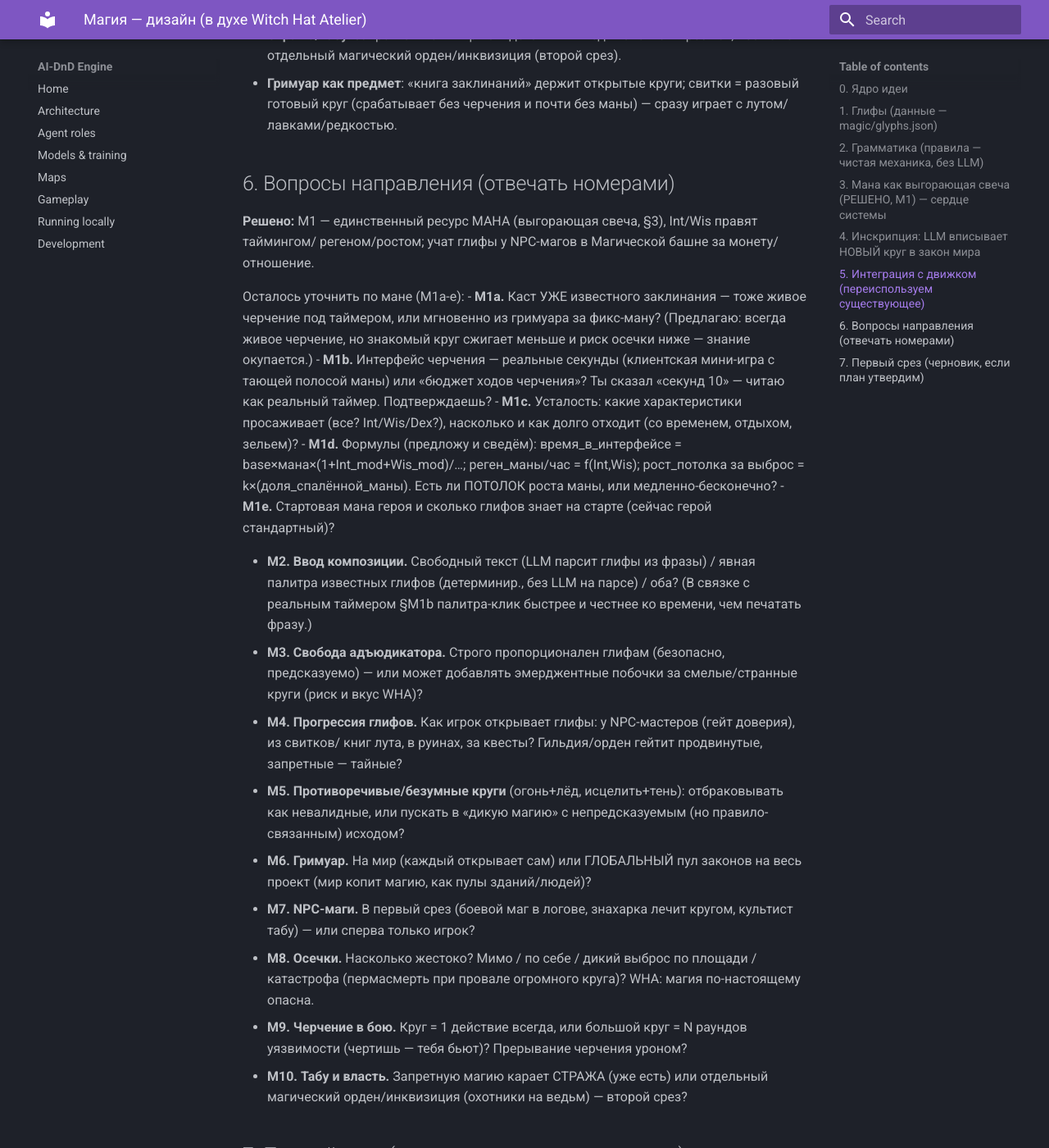
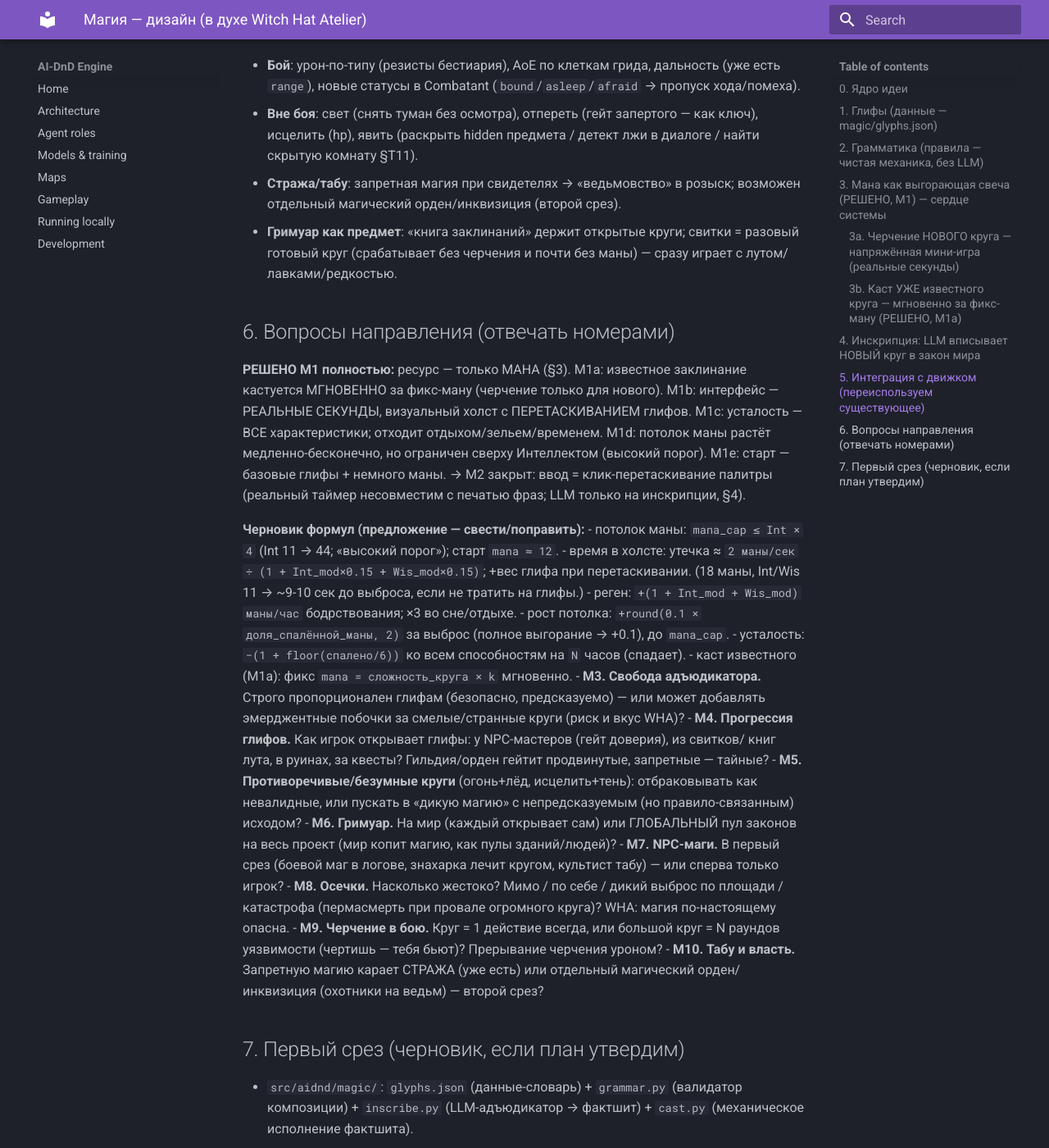
Before and after one commit to illaitar/ai-dnd, an MkDocs documentation site: the page built from docs/MAGIC.md, in a window 1280 px wide and 1400 px high, scrolled down 3544 px. Shown: the whole window at 82% size. Built offline with MkDocs 1.6.1 and Material for MkDocs 9.7.7, drawn with Linux system fonts in a browser that asks for light colours; some of the changed text lies outside the part shown.

Commit message:
docs(magic): М1a-e решены — два режима (живое черчение drag-drop / мгновенный каст), усталость всех статов, потолок маны от Int, старт с базовыми глифами; черновик формул

```diff
--- a/docs/MAGIC.md
+++ b/docs/MAGIC.md
@@ -75,29 +75,35 @@
 
 ## 3. Мана как выгорающая свеча (РЕШЕНО, М1) — сердце системы
 
-Единственный ресурс — **МАНА** (число с дробью, напр. 18.05). Ни чернил, ни слотов. Черчение =
-напряжённая мини-игра под давлением: пока ты в интерфейсе создания заклинаний, мана ГОРИТ.
+Единственный ресурс — **МАНА** (число с дробью, напр. 18.05). Ни чернил, ни слотов.
+**ДВА режима:**
 
-- **Вход в интерфейс черчения** запускает утечку маны в реальном времени. Сколько ты в нём
-  продержишься = f(мана, Интеллект, Мудрость): ~18 маны ≈ ~10 секунд базово; Int/Wis замедляют
-  выгорание и обостряют фокус.
-- **Каждый нанесённый глиф стоит маны** (по весу глифа) — сверх временной утечки. Сложный круг
-  сжигает ману стремительно. Известный (выученный) глиф стоит меньше — практика окупается.
-- **Выброс** — когда мана иссякла (или ты сам завершил круг). Успел замкнуть валидный круг →
-  заклинание срабатывает (§4-5). Не успел → круг впустую.
-- **Усталость после выброса**: штраф к характеристикам, тем тяжелее, чем БОЛЬШЕ маны спалил
-  (пере­напрягся). Временно, отходит со временем/отдыхом.
-- **Рост от выжигания**: каждое серьёзное выгорание чуть поднимает ПОТОЛОК маны (18 → 18.05) —
-  магия как мышца, растёт через надрыв. Прогрессия без уровней.
-- **Восстановление маны — небыстрое**, скорость зависит от характеристик (Int/Wis). Отдых/сон
-  ускоряет.
+### 3a. Черчение НОВОГО круга — напряжённая мини-игра (реальные секунды)
+Полноэкранный интерфейс: **визуальный холст, глифы перетаскиваешь в круг** (drag-and-drop).
+Пока ты в нём — **мана ГОРИТ в реальном времени**:
+- Вход запускает утечку маны в реальных секундах. Сколько продержишься = f(мана, Int, Wis):
+  ~18 маны ≈ ~10 секунд базово; Int/Wis замедляют выгорание и обостряют фокус.
+- Каждый перетащенный глиф ест ману по своему весу — сверх временной утечки. Сложный круг
+  сжигает стремительно; выученный глиф дешевле.
+- **Выброс** — мана иссякла (или сам замкнул круг). Успел собрать валидный круг → заклинание
+  срабатывает И вписывается в гримуар (§4). Не успел → впустую.
+- **Усталость после выброса — ВСЕ характеристики** просаживаются (тем сильнее, чем больше маны
+  спалил). Отходит: отдыхом / зельем / временем.
+- **Рост потолка от выжигания**: каждое серьёзное выгорание чуть поднимает ПОТОЛОК маны
+  (18 → 18.05). Медленно-бесконечно, НО **сверху ограничено Интеллектом** (потолок ≤ Int×K,
+  порог высокий) — магия растёт через надрыв, но ум задаёт предел.
+- Реген маны — небыстрый, скорость от Int/Wis; отдых/сон ускоряет.
 
-Так «стоимость» и «риск» — одно: мана есть и лимит мощности, и таймер, и источник усталости.
-Игрок вечно балансирует «успею ли начертить задуманное, пока не выгорел».
+### 3b. Каст УЖЕ известного круга — мгновенно за фикс-ману (РЕШЕНО, М1a)
+Заклинание из гримуара кастуется СРАЗУ, без черчения и таймера, за фиксированную ману (по его
+сложности). Живой холст — только для СОЗДАНИЯ/эксперимента; исполнение освоенного — быстрое.
+Так знание окупается: намучился один раз, дальше бьёшь мгновенно.
 
-**Мастерство/осечки** поверх этого: бросок Int против сложности круга (сумма весов + размер).
-Провал — руку повело: эффект мимо/по себе/дикий выброс. Знание глифа снижает сложность (М8 —
-насколько жестоки осечки, ещё решаем).
+**Старт героя (РЕШЕНО, М1e):** пара базовых глифов + немного маны — чтобы сразу собрать
+что-то простое; остальному учиться у магов в башне.
+
+**Мастерство/осечки** поверх черчения: бросок Int против сложности круга (сумма весов + размер);
+провал — руку повело (мимо/по себе/дикий выброс). Знание глифа снижает сложность (М8 — жёсткость).
 
 ## 4. Инскрипция: LLM вписывает НОВЫЙ круг в закон мира
 
@@ -129,25 +135,23 @@
 
 ## 6. Вопросы направления (отвечать номерами)
 
-**Решено:** М1 — единственный ресурс МАНА (выгорающая свеча, §3), Int/Wis правят таймингом/
-регеном/ростом; учат глифы у NPC-магов в Магической башне за монету/отношение.
+**РЕШЕНО М1 полностью:** ресурс — только МАНА (§3). М1a: известное заклинание кастуется
+МГНОВЕННО за фикс-ману (черчение только для нового). М1b: интерфейс — РЕАЛЬНЫЕ СЕКУНДЫ,
+визуальный холст с ПЕРЕТАСКИВАНИЕМ глифов. М1c: усталость — ВСЕ характеристики; отходит
+отдыхом/зельем/временем. М1d: потолок маны растёт медленно-бесконечно, но ограничен сверху
+Интеллектом (высокий порог). М1e: старт — базовые глифы + немного маны. → М2 закрыт: ввод =
+клик-перетаскивание палитры (реальный таймер несовместим с печатью фраз; LLM только на
+инскрипции, §4).
 
-Осталось уточнить по мане (М1a-e):
-- **М1a.** Каст УЖЕ известного заклинания — тоже живое черчение под таймером, или мгновенно из
-  гримуара за фикс-ману? (Предлагаю: всегда живое черчение, но знакомый круг сжигает меньше и
-  риск осечки ниже — знание окупается.)
-- **М1b.** Интерфейс черчения — реальные секунды (клиентская мини-игра с тающей полосой маны) или
-  «бюджет ходов черчения»? Ты сказал «секунд 10» — читаю как реальный таймер. Подтверждаешь?
-- **М1c.** Усталость: какие характеристики просаживает (все? Int/Wis/Dex?), насколько и как долго
-  отходит (со временем, отдыхом, зельем)?
-- **М1d.** Формулы (предложу и сведём): время_в_интерфейсе = base×мана×(1+Int_mod+Wis_mod)/…;
-  реген_маны/час = f(Int,Wis); рост_потолка за выброс = k×(доля_спалённой_маны). Есть ли ПОТОЛОК
-  роста маны, или медленно-бесконечно?
-- **М1e.** Стартовая мана героя и сколько глифов знает на старте (сейчас герой стандартный)?
-
-- **М2. Ввод композиции.** Свободный текст (LLM парсит глифы из фразы) / явная палитра известных
-  глифов (детерминир., без LLM на парсе) / оба? (В связке с реальным таймером §М1b палитра-клик
-  быстрее и честнее ко времени, чем печатать фразу.)
+**Черновик формул (предложение — свести/поправить):**
+- потолок маны: `mana_cap ≤ Int × 4` (Int 11 → 44; «высокий порог»); старт `mana ≈ 12`.
+- время в холсте: утечка ≈ `2 маны/сек ÷ (1 + Int_mod×0.15 + Wis_mod×0.15)`; +вес глифа при
+  перетаскивании. (18 маны, Int/Wis 11 → ~9-10 сек до выброса, если не тратить на глифы.)
+- реген: `+(1 + Int_mod + Wis_mod) маны/час` бодрствования; ×3 во сне/отдыхе.
+- рост потолка: `+round(0.1 × доля_спалённой_маны, 2)` за выброс (полное выгорание → +0.1),
+  до `mana_cap`.
+- усталость: `−(1 + floor(спалено/6))` ко всем способностям на `N` часов (спадает).
+- каст известного (М1a): фикс `mana = сложность_круга × k` мгновенно.
 - **М3. Свобода адъюдикатора.** Строго пропорционален глифам (безопасно, предсказуемо) — или
   может добавлять эмерджентные побочки за смелые/странные круги (риск и вкус WHA)?
 - **М4. Прогрессия глифов.** Как игрок открывает глифы: у NPC-мастеров (гейт доверия), из свитков/
```
